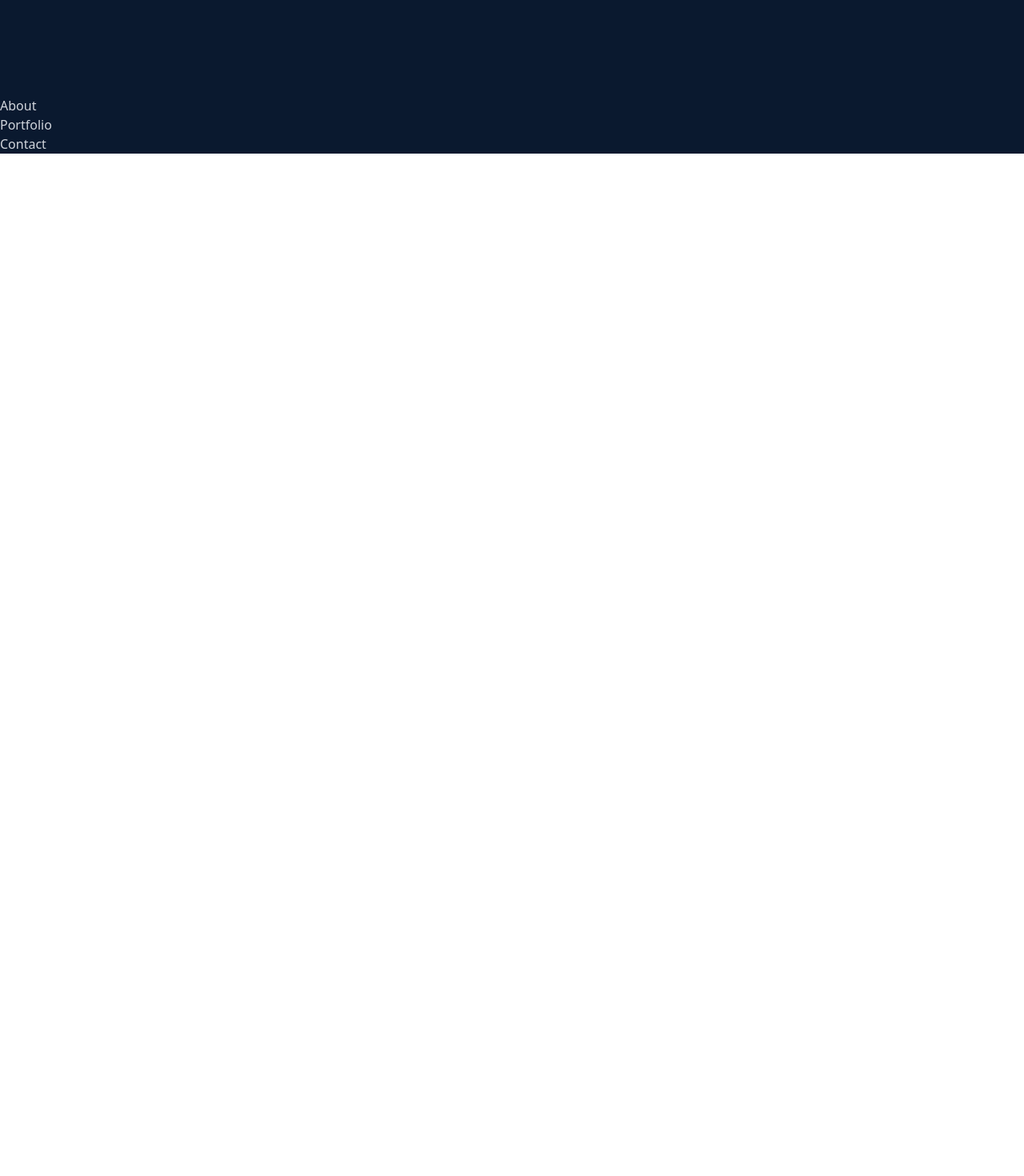
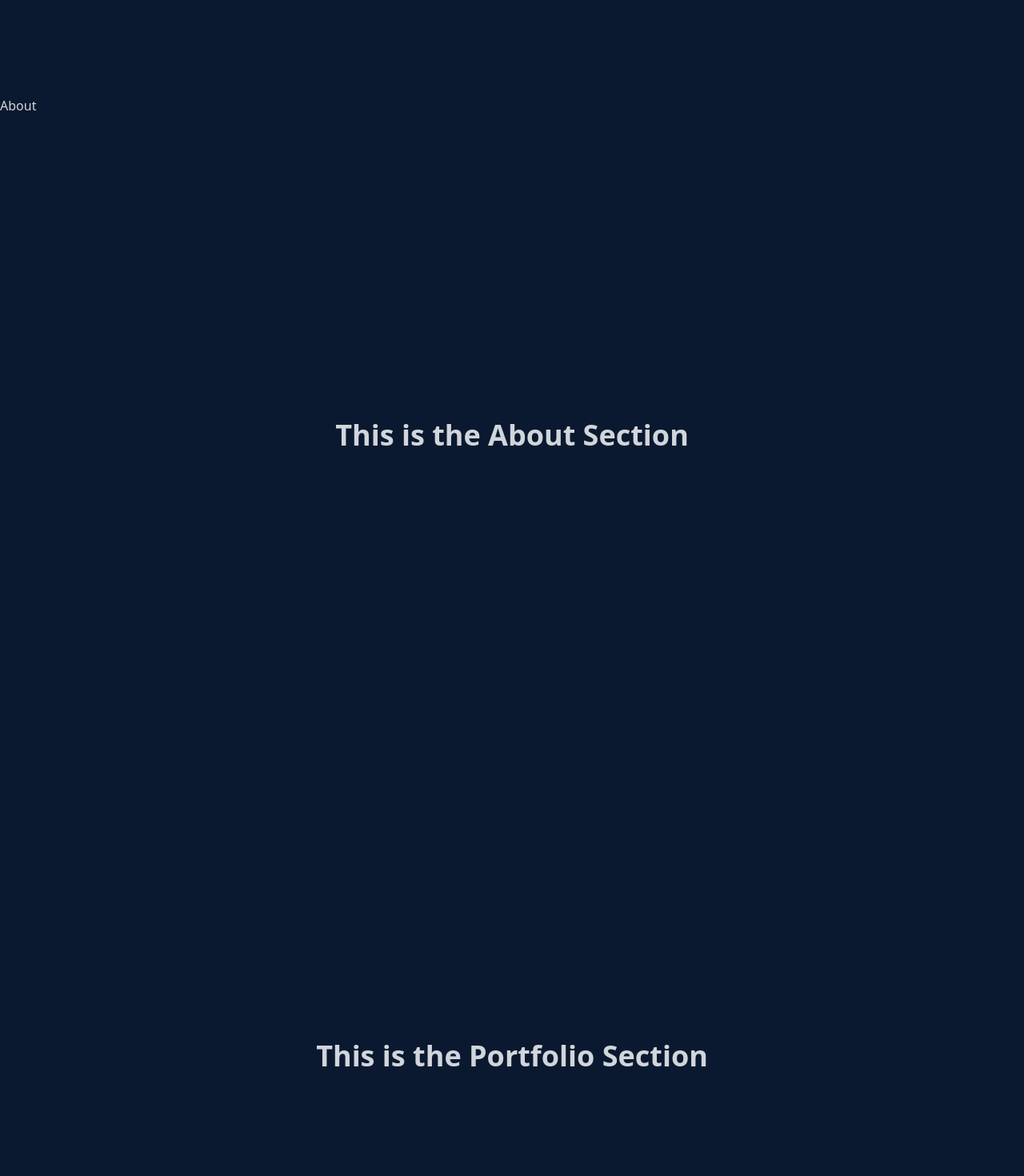
Before and after one commit to ICT-Courses/ict2233-ca-02-kusals100, a React (Vite) app: page / in a window 1280 px wide. Shown: the part 680-2150 px from the top of the page at 80% size. Before the commit the page ends 872 px from the top, so only its background shows below. Built offline with nearby package versions, Linux system fonts and the light colour scheme.

Commit message:
style: Ensure all sections are full-screen for a proper single-page layout

```diff
--- a/src/components/About.jsx
+++ b/src/components/About.jsx
@@ -2,7 +2,12 @@ import React from 'react'
 
 function About() {
   return (
-    <div name="about">About</div>
+    <div name="about" className='w-full h-screen bg-[#0a192f] text-gray-300'>About
+      <div className ='flex flex-col justify-center items-center w-full h-full'>
+        <p className ='text-4xl font-bold'> This is the About Section </p>
+      </div>
+    </div>
+
   )
 }
 
--- a/src/components/Contact.jsx
+++ b/src/components/Contact.jsx
@@ -2,7 +2,11 @@ import React from 'react'
 
 function Contact() {
   return (
-    <div name = "contact">Contact</div>
+    <div name ='contact' className='w-full h-screen bg-[#0a192f] text-gray-300'>
+      <div className ='flex flex-col justify-center items-center w-full h-full'>
+        <p className='text-4xl font-bold'> This is the Contact Section </p>
+      </div>
+    </div>
   )
 }
 
--- a/src/components/Portfolio.jsx
+++ b/src/components/Portfolio.jsx
@@ -2,7 +2,11 @@ import React from 'react'
 
 function Portfolio() {
   return (
-    <div name = "portfolio">Portfolio</div>
+    <div name ='portfolio' className='w-full h-screen bg-[#0a192f] text-gray-300'>
+      <div className ='flex flex-col justify-center items-center w-full h-full'>
+        <p className ='text-4xl font-bold'>This is the Portfolio Section</p>
+      </div>
+    </div>
   )
 }
 
```
